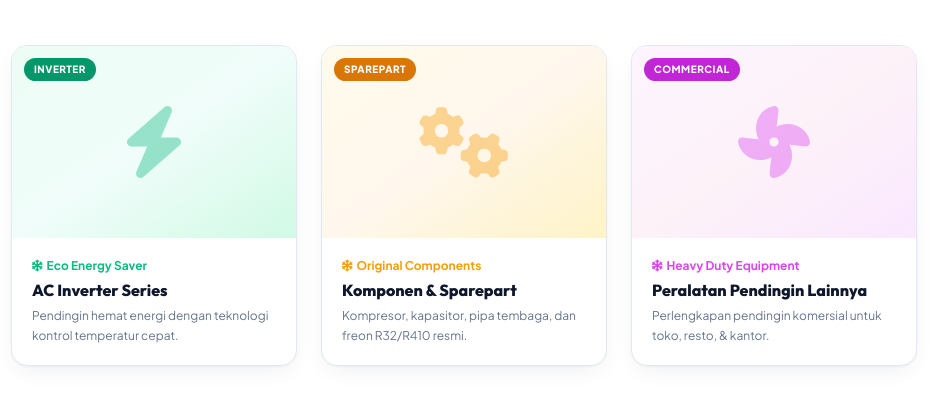
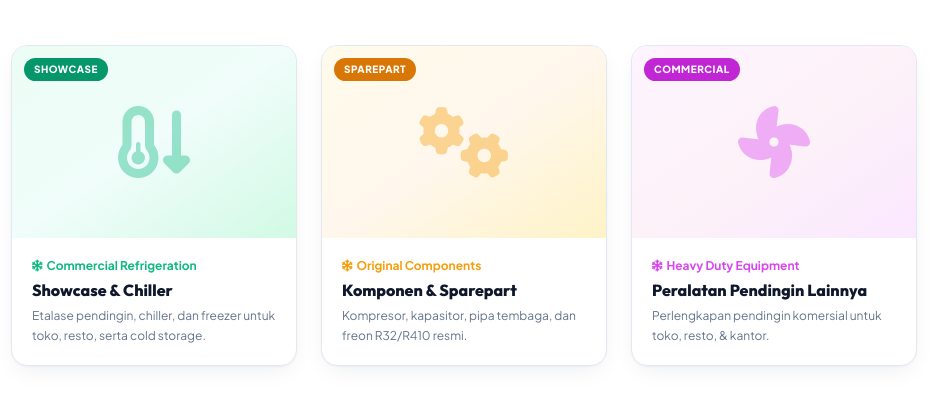
Before and after one commit to wahidnazmudin-sys/Compro-CV-Anugerah-kembar-makmur-jaya, a plain HTML site: page index.html in a window 1280 px wide. Shown: the part 3096-3491 px from the top of the page, 331-1280 px from the left. Drawn offline with nearby package versions, Linux system fonts and the light colour scheme.

Commit message:
Add files via upload

```diff
--- a/index.html
+++ b/index.html
@@ -841,16 +841,16 @@
 
                 <div class="reveal reveal-delay-1 lift bg-white rounded-2xl overflow-hidden border border-slate-200 card-shadow hover:card-shadow-lg group">
                     <div class="h-48 bg-gradient-to-br from-emerald-50 via-teal-50 to-emerald-100 flex items-center justify-center relative overflow-hidden">
-                        <i class="fa-solid fa-bolt text-7xl text-emerald-500/40 group-hover:scale-110 transition-transform"></i>
-                        <span class="absolute top-3 left-3 bg-emerald-600 text-white text-[10px] font-extrabold px-2.5 py-1 rounded-full tracking-wider">INVERTER</span>
+                        <i class="fa-solid fa-temperature-arrow-down text-7xl text-emerald-500/40 group-hover:scale-110 transition-transform"></i>
+                        <span class="absolute top-3 left-3 bg-emerald-600 text-white text-[10px] font-extrabold px-2.5 py-1 rounded-full tracking-wider">SHOWCASE</span>
                     </div>
                     <div class="p-5">
                         <div class="flex items-center gap-1 text-emerald-500 text-xs mb-1">
                             <i class="fa-solid fa-snowflake"></i>
-                            <span class="font-bold">Eco Energy Saver</span>
+                            <span class="font-bold">Commercial Refrigeration</span>
                         </div>
-                        <h4 class="font-display text-base font-extrabold text-slate-900">AC Inverter Series</h4>
-                        <p class="text-xs text-slate-500 mt-1 leading-relaxed">Pendingin hemat energi dengan teknologi kontrol temperatur cepat.</p>
+                        <h4 class="font-display text-base font-extrabold text-slate-900">Showcase & Chiller</h4>
+                        <p class="text-xs text-slate-500 mt-1 leading-relaxed">Etalase pendingin, chiller, dan freezer untuk toko, resto, serta cold storage.</p>
                     </div>
                 </div>
 
```
Also changed, not shown: preview/produk.jpg (added), 1 other file.
